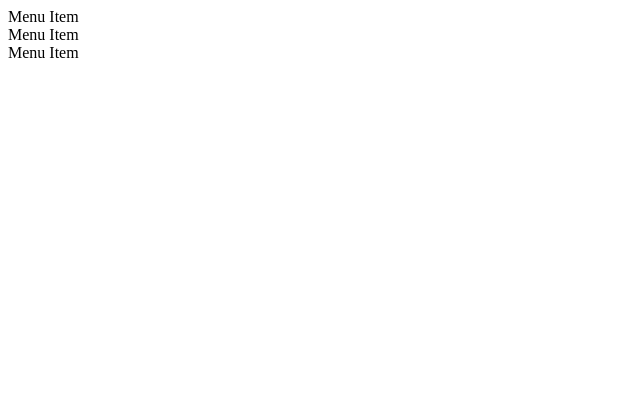
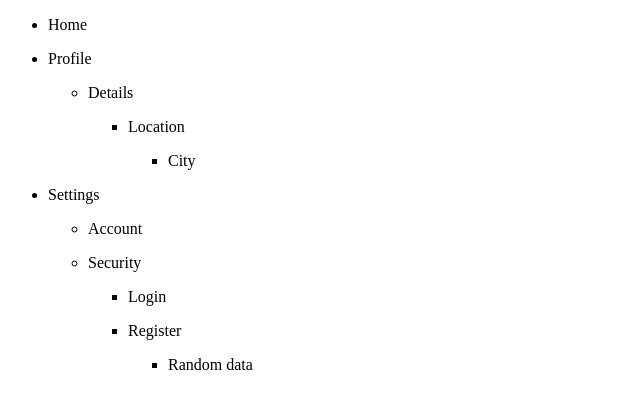
Before and after one commit to ExpixelStudio/react-collection, a React (Vite) app in the folder tree-view-app/: page / in a window 1280 px wide. Shown: the top 408 px of the page, without its empty margins (0-640 px from the left). Built offline with nearby package versions, Linux system fonts and the light colour scheme.

Commit message:
Updated logic to render as a list and show children of displayed info if there are any.

```diff
--- a/tree-view-app/src/components/MenuItem.jsx
+++ b/tree-view-app/src/components/MenuItem.jsx
@@ -1,9 +1,19 @@
-
+import { useState } from "react"
+import MenuList from "./MenuList"
 
 export default function MenuItem({item}){
+    /* item data passed from MenuList component after mapping there */
+
+    const [displayCurrentChild, setDisplayCurrentChild] = useState({});
     return (
-        <div className="menu-item-container">
-            Menu Item
-        </div>
+        <li className="menu-item-container">
+            <p>{item.label}</p>
+
+            {
+                item && item.children && item.children.length > 0 ? ( /* checks if the item in data.js has a children */
+                    <MenuList list={item.children} />
+                ) : null
+            }
+        </li>
     )
 }
--- a/tree-view-app/src/components/MenuList.jsx
+++ b/tree-view-app/src/components/MenuList.jsx
@@ -2,12 +2,12 @@ import MenuItem from "./MenuItem"
 
 export default function MenuList({list = []}){
     return (
-        <div className="menu-list-container">
+        <ul className="menu-list-container">
             {
                 list && list.length
                 ?   list.map((listItem) => <MenuItem item={listItem} />)
                 :null
             }
-        </div>
+        </ul>
     )
 }
```
